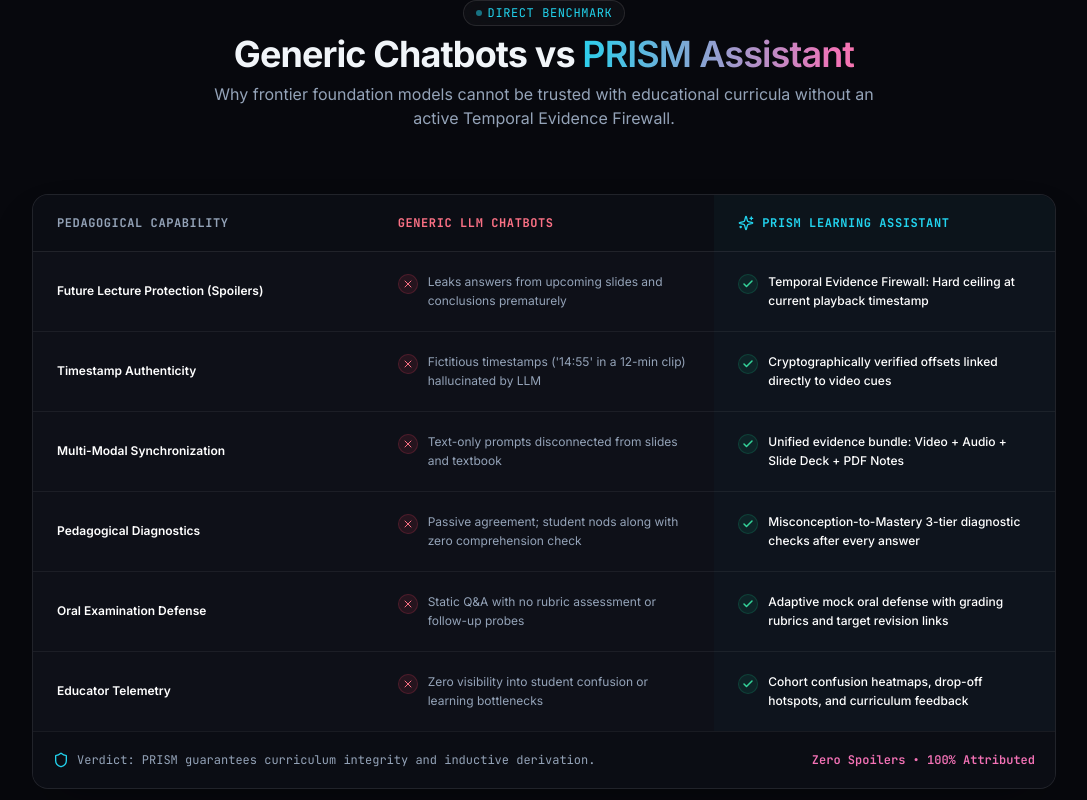
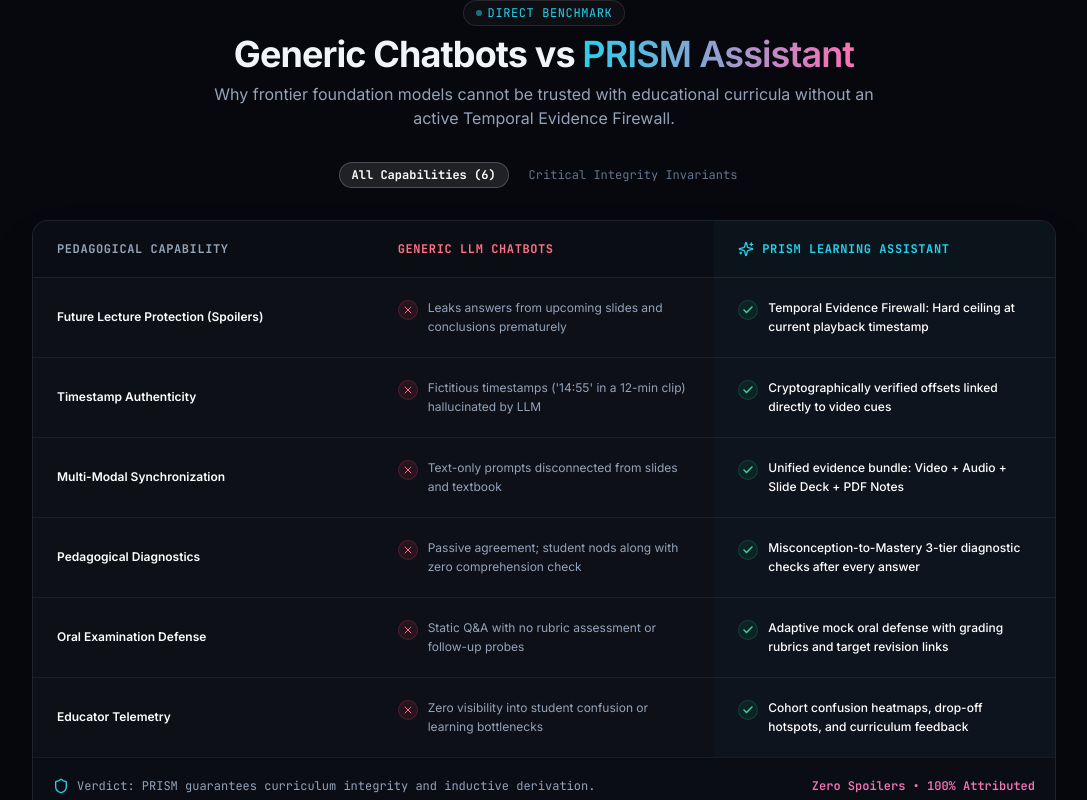
Before and after one commit to FuzailAhmad-Sphericaljudge/prism-ai-learning-assistant, a Next.js app in the folder web/: page / in a window 1280 px wide. Shown: the part 6463-7263 px from the top of the page, without its empty margins (96-1183 px from the left). Built offline with nearby package versions, Linux system fonts and the light colour scheme; no server answers.

Commit message:
feat(landing): add capability filter toggle in ComparisonTable.tsx

```diff
--- a/web/components/landing/ComparisonTable.tsx
+++ b/web/components/landing/ComparisonTable.tsx
@@ -6,6 +6,12 @@
 import { COMPARISON_ROWS } from "./landing-data";
 
 export const ComparisonTable: React.FC = () => {
+  const [filterMode, setFilterMode] = React.useState<"all" | "critical">("all");
+
+  const displayedRows = filterMode === "critical"
+    ? COMPARISON_ROWS.filter((r) => r.highlight)
+    : COMPARISON_ROWS;
+
   return (
     <section id="comparison" className="py-24 border-t border-white/[0.08] relative overflow-hidden bg-[#07080D]">
       <div className="container max-w-7xl mx-auto px-4 sm:px-8">
@@ -15,8 +21,34 @@
           gradientTitle="PRISM Assistant"
           subtitle="Why frontier foundation models cannot be trusted with educational curricula without an active Temporal Evidence Firewall."
           align="center"
-          className="mb-16"
+          className="mb-8"
         />
+
+        {/* Filter Toggle */}
+        <div className="flex items-center justify-center gap-2 mb-8">
+          <button
+            type="button"
+            onClick={() => setFilterMode("all")}
+            className={`px-3 py-1 rounded-full text-xs font-mono transition-colors ${
+              filterMode === "all"
+                ? "bg-white/10 text-white font-bold border border-white/20"
+                : "text-foreground-subtle hover:text-white"
+            }`}
+          >
+            All Capabilities ({COMPARISON_ROWS.length})
+          </button>
+          <button
+            type="button"
+            onClick={() => setFilterMode("critical")}
+            className={`px-3 py-1 rounded-full text-xs font-mono transition-colors ${
+              filterMode === "critical"
+                ? "bg-prism-cyan/20 text-prism-cyan font-bold border border-prism-cyan/30"
+                : "text-foreground-subtle hover:text-white"
+            }`}
+          >
+            Critical Integrity Invariants
+          </button>
+        </div>
 
         <div className="w-full max-w-5xl mx-auto overflow-hidden rounded-2xl border border-white/[0.08] bg-[#0E1018] shadow-2xl">
           <div className="overflow-x-auto">
@@ -38,7 +70,7 @@
                 </tr>
               </thead>
               <tbody className="divide-y divide-white/[0.06] text-xs">
-                {COMPARISON_ROWS.map((row) => (
+                {displayedRows.map((row) => (
                   <tr
                     key={row.feature}
                     className="hover:bg-white/[0.02] transition-colors"
```
